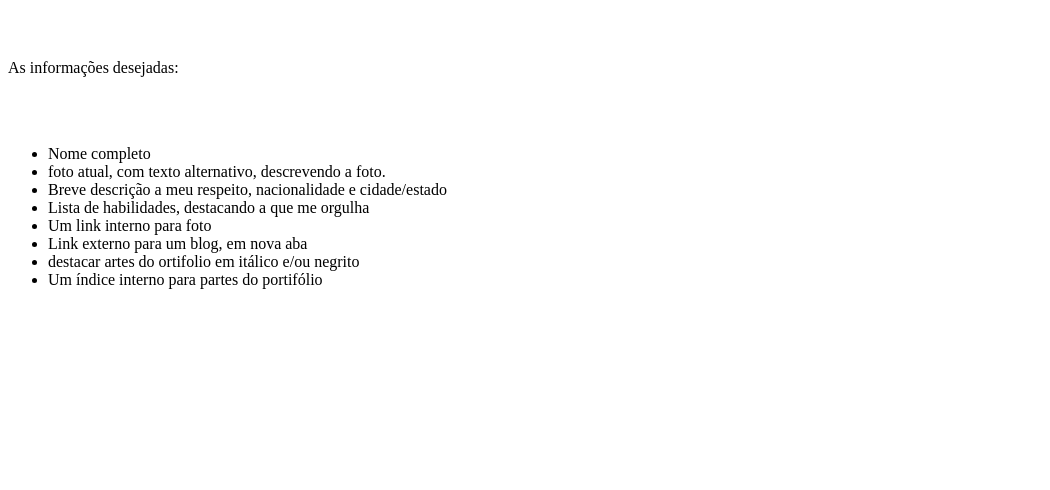
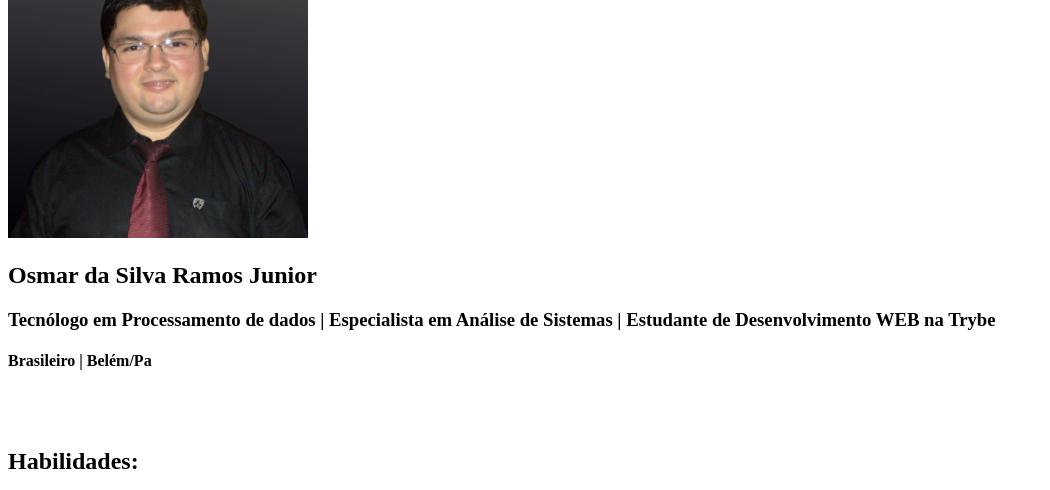
Before and after one commit to juniorhaussler/juniorhaussler.github.io, a plain HTML site: page index.html in a window 1280 px wide. Shown: the part 73-563 px from the top of the page, without its empty margins (0-1050 px from the left). Drawn offline with Linux system fonts and the light colour scheme.

Commit message:
Dados pessoas informados.

```diff
--- a/index.html
+++ b/index.html
@@ -5,6 +5,12 @@
     <title>Meu portifólio - Osmar Junior</title>
 </head>
 <body>
+<img id="Foto_de_rosto" src="./image/Eu.jpg" width="300px" alt="Foto de Osmar Junior.">
+<h2><strong>Osmar da Silva Ramos Junior</strong></h2>
+<h3>Tecnólogo em Processamento de dados | Especialista em Análise de Sistemas | Estudante de Desenvolvimento WEB na Trybe</h3>
+<h4>Brasileiro | Belém/Pa</h4><br><br>
+<h2><strong>Habilidades:</strong></h2>
+
     <h1>Requisitos</h1><br><br>
     <p>As informações desejadas:</p><br><br>
     <ul>
```
